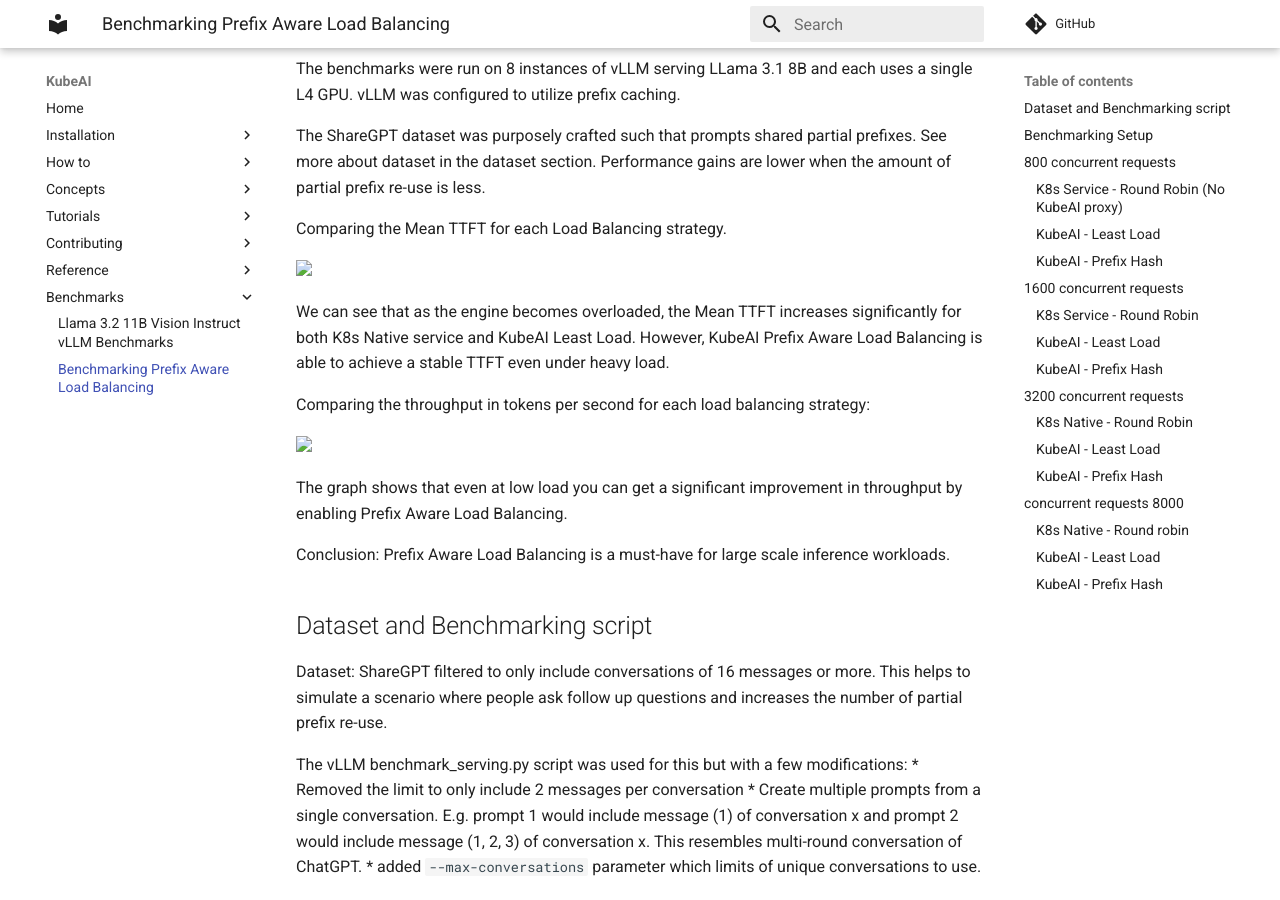
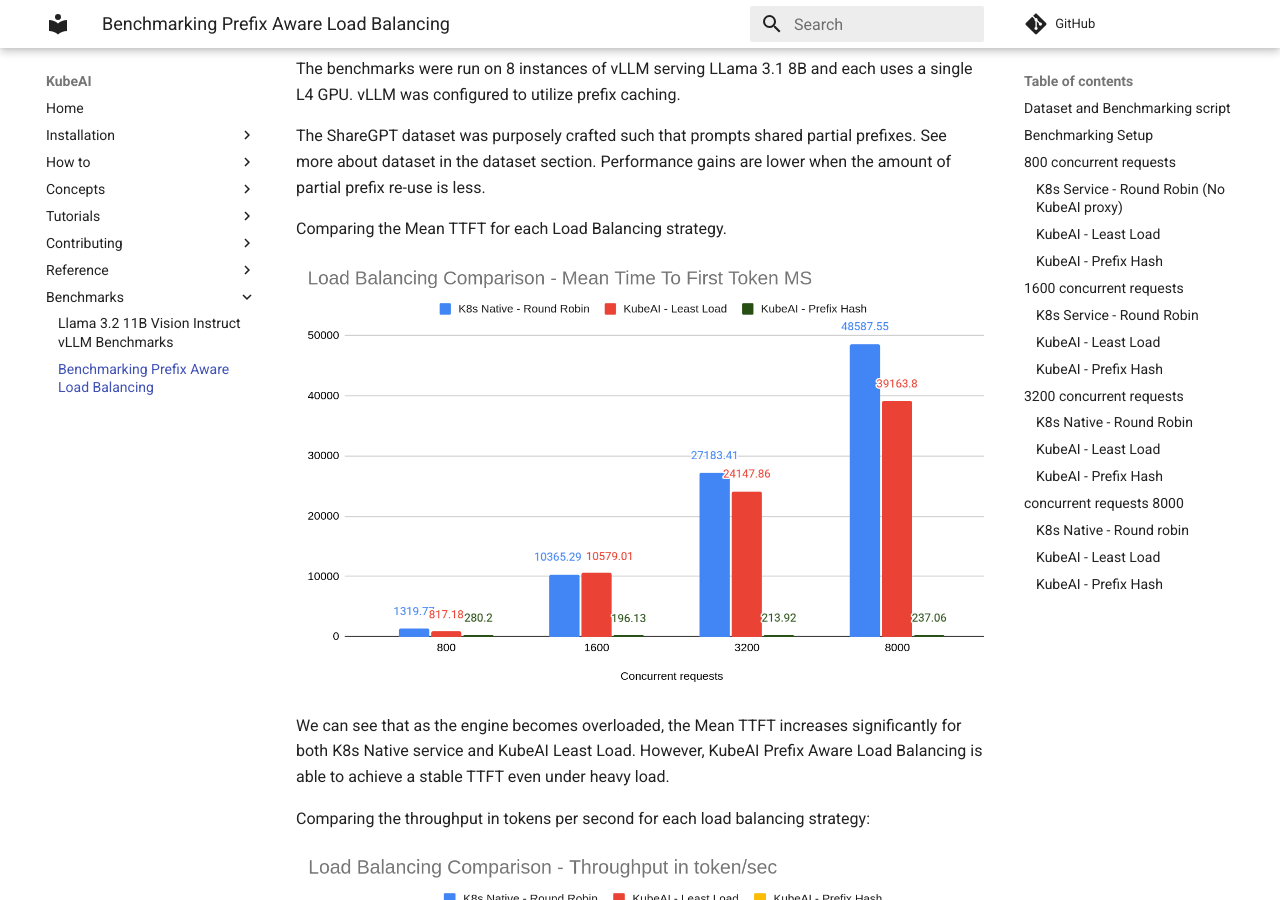
Before and after one commit to substratusai/kubeai, an MkDocs documentation site: the page built from docs/benchmarks/prefix-aware-load-balancing.md, in a window 1280 px wide and 900 px high, scrolled down 485 px. Built offline with MkDocs 1.6.1 and Material for MkDocs 9.7.7, drawn with Linux system fonts in a browser that asks for light colours; comment, search, counter and statistics services are not loaded.

Commit message:
fix images on kubeai.org website

```diff
--- a/docs/benchmarks/prefix-aware-load-balancing.md
+++ b/docs/benchmarks/prefix-aware-load-balancing.md
@@ -22,7 +22,7 @@
 
 Comparing the Mean TTFT for each Load Balancing strategy.
 
-<img src="./prefix-aware-load-balancing-mean-ttft.png" />
+![](./prefix-aware-load-balancing-mean-ttft.png)
 
 We can see that as the engine becomes overloaded, the Mean TTFT increases significantly for both K8s Native service and KubeAI Least Load. However,
 KubeAI Prefix Aware Load Balancing is able to achieve a stable TTFT even
@@ -30,7 +30,7 @@
 
 Comparing the throughput in tokens per second for each load balancing strategy:
 
-<img src="./prefix-aware-load-balancing-throughput.png" />
+![](./prefix-aware-load-balancing-throughput.png)
 
 The graph shows that even at low load you can get a significant improvement in throughput by enabling Prefix Aware Load Balancing.
 
```
